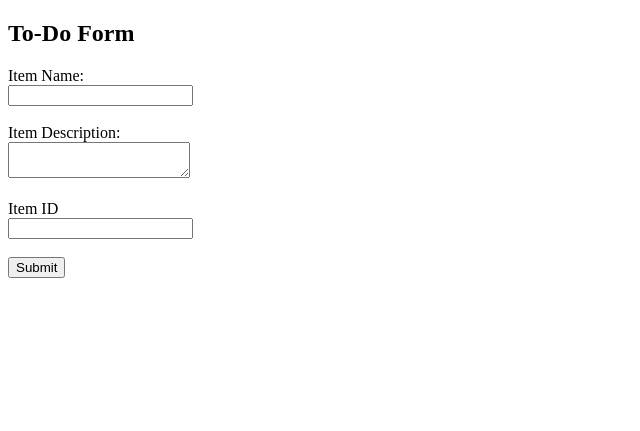
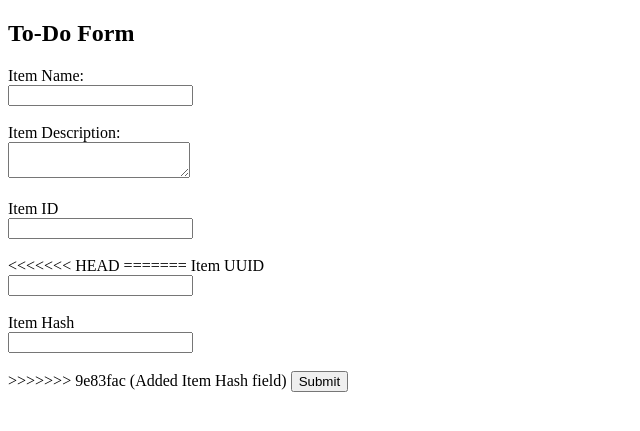
Before and after one commit to Lucifer-prog007/deveops-assignment, a Flask app: page / in a window 1280 px wide. Shown: the top 431 px of the page, without its empty margins (0-640 px from the left). Run offline with Flask 3, Linux system fonts and the light colour scheme.

Commit message:
Added Item Hash field

```diff
--- a/templates/index.html
+++ b/templates/index.html
@@ -19,6 +19,15 @@
     <label>Item ID</label><br>
 <input type="text" name="itemId"><br><br>
 
+<<<<<<< HEAD
+=======
+<label>Item UUID</label><br>
+<input type="text" name="itemUUID"><br><br>
+
+<label>Item Hash</label><br>
+<input type="text" name="itemHash"><br><br>
+
+>>>>>>> 9e83fac (Added Item Hash field)
     <button type="submit">Submit</button>
 
 </form>
```
